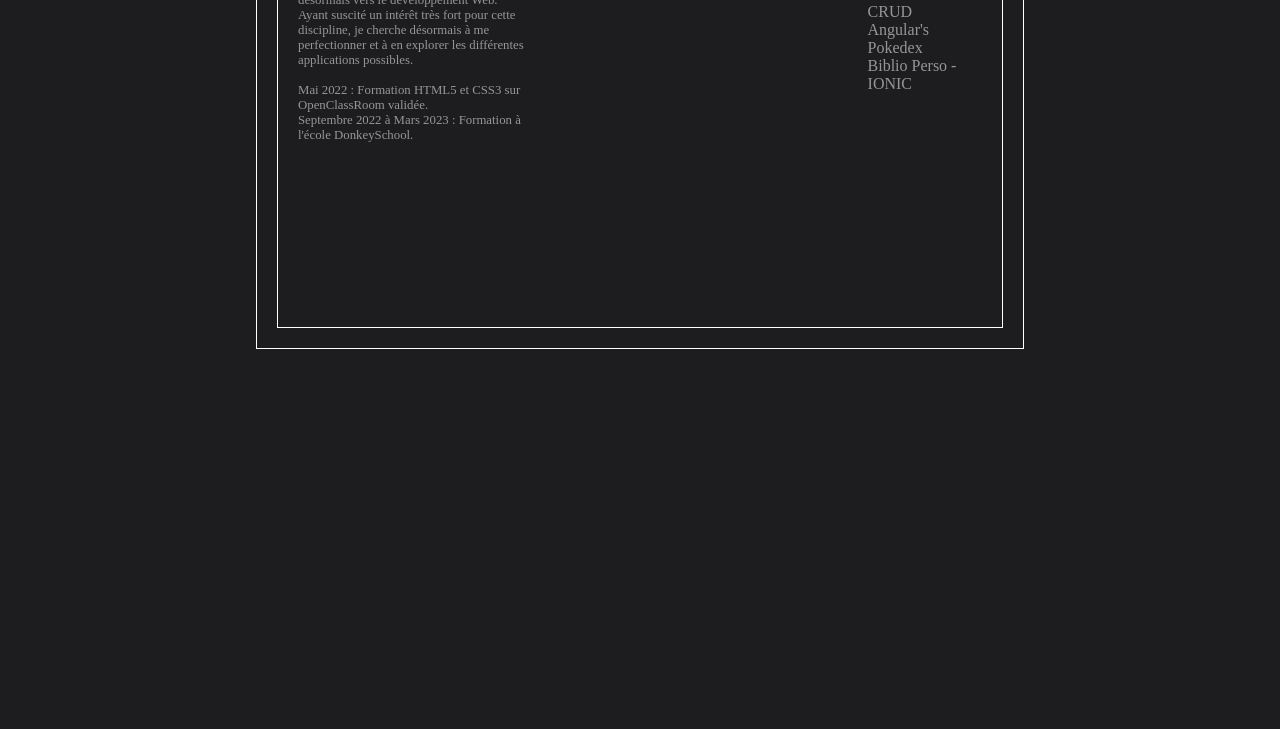
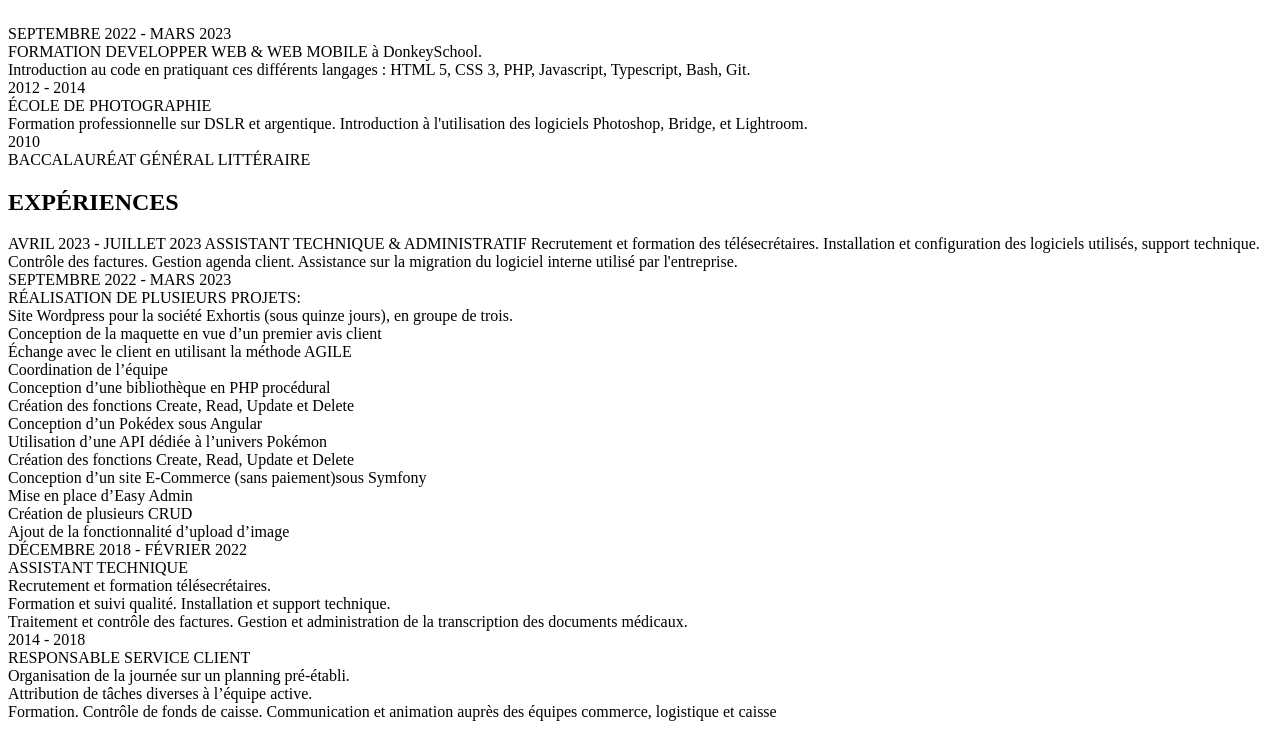
Before and after one commit to Orcrax/altportfolio, a plain HTML site: page mainalt.html in a window 1280 px wide. Shown: the part 291-1020 px from the top of the page. Before the commit the page ends 800 px from the top, so only its background shows below. Drawn offline with Linux system fonts and the light colour scheme.

Commit message:
new version

```diff
--- a/mainalt.css
+++ b/mainalt.css
@@ -1,111 +1,43 @@
-    @media screen and (max-width: 700px) {
-        html, body, div, span, applet, object, iframe, h1, h2, h3, h4, h5, h6, p, blockquote, pre, a, abbr, acronym, address, big, cite, code, del, dfn, em, img, ins, kbd, q, s, samp,small, strike, strong, sub, sup, tt, var,
-        b, u, i, center, dl, dt, dd, ol, ul, li, fieldset, form, label, legend, table, caption, tbody, tfoot, thead, tr, th, td, article, aside, canvas, details, embed, figure, figcaption, footer, header, hgroup,
-        menu, nav, output, ruby, section, summary, time, mark, audio, video {
+html, body, div, span, applet, object, iframe,
+h1, h2, h3, h4, h5, h6, p, blockquote, pre,
+a, abbr, acronym, address, big, cite, code,
+del, dfn, em, img, ins, kbd, q, s, samp,
+small, strike, strong, sub, sup, tt, var,
+b, u, i, center,
+dl, dt, dd, ol, ul, li,
+fieldset, form, label, legend,
+table, caption, tbody, tfoot, thead, tr, th, td,
+article, aside, canvas, details, embed,
+figure, figcaption, footer, header, hgroup,
+menu, nav, output, ruby, section, summary,
+time, mark, audio, video {
 	margin: 0;
 	padding: 0;
 	border: 0;
 	font-size: 100%;
 	font: inherit;
 	vertical-align: baseline;
-            color :#969696;
+}
+/* HTML5 display-role reset for older browsers */
+article, aside, details, figcaption, figure,
+footer, header, hgroup, menu, nav, section {
+	display: block;
 }
 body {
-            height: 100%;
-            display: flex;
-            align-items: center;
-            justify-content: center;
 	line-height: 1;
-            background-color: #1d1d20;
 }
 ol, ul {
 	list-style: none;
 }
-        .titles {
-            color :#969696;
-            font-size: 2em;
+blockquote, q {
+	quotes: none;
 }
-        .presentation p {
-            font-size: 0.8em;
+blockquote:before, blockquote:after,
+q:before, q:after {
+	content: '';
+	content: none;
 }
-        .presentation {
-            width: 40%;
-
+table {
+	border-collapse: collapse;
+	border-spacing: 0;
 }
-        #bodypage {
-            border: solid 1px white;
-            width: 100vw;
-            max-width: 1280px;
-            box-sizing: border-box;
-            margin-top: 0;
-            margin-bottom: 0;
-            display: flex;
-        }
-        .projects {
-            align-self: flex-end;
-        }
-}
-
-@media screen and (min-width: 701px) {
-    html, body, div, span, applet, object, iframe, h1, h2, h3, h4, h5, h6, p, blockquote, pre, a, abbr, acronym, address, big, cite, code, del, dfn, em, img, ins, kbd, q, s, samp, small, strike, strong, sub, sup, tt, var,
-    b, u, i, center, dl, dt, dd, ol, ul, li, fieldset, form, label, legend, table, caption, tbody, tfoot, thead, tr, th, td, article, aside, canvas, details, embed, figure, figcaption, footer, header, hgroup,
-    menu, nav, output, ruby, section, summary, time, mark, audio, video {
-	    margin: 0;
-	    padding: 0;
-	    border: 0;
-	    font-size: 100%;
-	    font: inherit;
-	    vertical-align: baseline;
-        color :#969696;
-    }
-    body {
-        display: flex;
-        justify-content: center;
-        align-items: center;
-        height: 100vh;
-        background-color: #1d1d20;
-    }
-    #bodypage {
-        display: flex;
-        border: solid 1px white;
-        box-sizing: border-box;
-        overflow: hidden;
-        height: 60vh;
-        width: 60vw;
-        padding: 20px;
-    }
-    .cardborder .card {
-        border: solid 1px white;
-        max-width: 1280px;
-        box-sizing: border-box;
-        margin-top: 0;
-        margin-bottom: 0;
-        padding: 20px;
-        display: flex;
-        position: relative;
-    }
-    .cardborder {
-        display: flex;
-        max-width: 60vw;
-        height: 100%;
-        box-sizing: border-box;
-    }
-
-    .projects {
-        align-self: flex-end;
-    }
-    ol, ul {
-	    list-style: none;
-    }
-    .titles {
-        color :#969696;
-        font-size: 2em;
-    }
-    .presentation p {
-        font-size: 0.8em;
-    }
-    .presentation {
-        width: 40%;
-    }
-
-}
--- a/mainalt.html
+++ b/mainalt.html
@@ -1,39 +1,74 @@
 <!DOCTYPE html>
 <html lang="fr-FR">
+<head>
+    <meta charset="UTF-8">
+    <meta name="viewport" content="width=device-width, initial-scale=1.0">
+    <title>Matthieu Rebaté</title>
+</head>
+<body>
+    <div>
+        <h1>Matthieu Rebaté</h1>
+        <h2>Développeur Fullstack Junior</h2>
 
-<head>
-    <meta charset="UTF-8" />
-    <title>REBATÉ Matthieu - Portfolio</title>
-    <link rel="shortcut icon" href="images/favicon.ico" type="image/x-icon">
-    <link rel="stylesheet" href="mainalt.css" />
-</head>
+        <p>Suite à une formation fullstack intensive auprès de l'école DonkeySchool, je suis actuellement à la recherche d'une première expérience professionnelle dans le milieu du développement web.</p>
 
-<body>
-    <div id="bodypage">
-        <div class="cardborder">
-            <div id="card" class="card">
-                <section id="about">
-                    <span class="titles">Bienvenue.</span>
-                    <div class="presentation">
-                        <p class="profil">Issu d'une formation hétéroclite passant des arts à la grande distribution,
-                            puis au
-                            secrétariat médical/juridique, je me tourne désormais vers le développement Web.<br />
-                            Ayant suscité un intérêt très fort pour cette discipline, je cherche désormais à me
-                            perfectionner et
-                            à en explorer les différentes applications possibles.<br /><br /></p>
-                        <p class="formation">Mai 2022 : Formation HTML5 et CSS3 sur OpenClassRoom validée.<br />
-                            Septembre 2022 à Mars 2023 : Formation à l'école DonkeySchool.</p>
-                    </div>
-                </section>
-                <section id="projects">
-                    <span class="titles">Mes projets :</span>
-                    <ul>
-                        <li>Homemade PHP CRUD</li>
-                        <li>Angular's Pokedex</li>
-                        <li>Biblio Perso - IONIC</li>
-                    </ul>
-                </section>
-            </div>
-        </div>
+        <span>À PROPOS</span>
+        <span>EXPÉRIENCES</span>
+        <span>PROJETS</span>
+
+        <p>C'est durant mon expérience professionnelle auprès de la société Exodial que j'ai pu expérimenter l'utilisation de certaines balises texte.
+        Depuis, un intérêt grandissant pour le développement web m'a conduit vers une formation qui m'a ouvert les portes à cet univers.
+            <br>
+        Aujourd'hui, je parfais ma formation en appliquant ce que j'ai pu apprendre sur différents projets personnels qu'il me sera possible de vous présenter ici.</p>
+    </div>
+    <div>
+        <h2>ÉTUDES</h2>
+
+        <div>SEPTEMBRE 2022 - MARS 2023<br>
+            FORMATION DEVELOPPER WEB & WEB MOBILE à DonkeySchool.<br>
+            Introduction au code en pratiquant ces différents langages : HTML 5, CSS 3, PHP, Javascript, Typescript, Bash, Git.</div>
+
+        <div>2012 - 2014<br>
+            ÉCOLE DE PHOTOGRAPHIE<br>
+            Formation professionnelle sur DSLR et argentique. Introduction à l'utilisation des logiciels Photoshop, Bridge, et Lightroom.</div>
+
+        <div>2010<br>
+            BACCALAURÉAT GÉNÉRAL LITTÉRAIRE</div>
+    </div>
+    <div>
+        <h2>EXPÉRIENCES</h2>
+
+        <div>AVRIL 2023 - JUILLET 2023
+            ASSISTANT TECHNIQUE & ADMINISTRATIF
+            Recrutement et formation des télésecrétaires. Installation et configuration des logiciels utilisés, support technique. Contrôle des factures. Gestion agenda client. Assistance sur la migration du logiciel interne utilisé par l'entreprise.</div>
+
+        <div>SEPTEMBRE 2022 - MARS 2023<br>
+            RÉALISATION DE PLUSIEURS PROJETS:<br>
+            Site Wordpress pour la société Exhortis (sous quinze jours), en groupe de trois.<br>
+                Conception de la maquette en vue d’un premier avis client<br>
+                Échange avec le client en utilisant la méthode AGILE<br>
+                Coordination de l’équipe<br>
+            Conception d’une bibliothèque en PHP procédural<br>
+                Création des fonctions Create, Read, Update et Delete<br>
+            Conception d’un Pokédex sous Angular<br>
+                Utilisation d’une API dédiée à l’univers Pokémon<br>
+                Création des fonctions Create, Read, Update et Delete<br>
+            Conception d’un site E-Commerce (sans paiement)sous Symfony<br>
+                Mise en place d’Easy Admin<br>
+                Création de plusieurs CRUD<br>
+                Ajout de la fonctionnalité d’upload d’image</div>
+
+        <div>DÉCEMBRE 2018 - FÉVRIER 2022<br>
+            ASSISTANT TECHNIQUE<br>
+            Recrutement et formation télésecrétaires.<br>
+            Formation et suivi qualité. Installation et support technique.<br>
+            Traitement et contrôle des factures. Gestion et administration de la transcription des documents médicaux.</div>
+
+        <div>2014 - 2018<br>
+            RESPONSABLE SERVICE CLIENT<br>
+            Organisation de la journée sur un planning pré-établi.<br>
+            Attribution de tâches diverses à l’équipe active.<br>
+            Formation. Contrôle de fonds de caisse. Communication et animation auprès des équipes commerce, logistique et caisse</div>
     </div>
 </body>
+</html>
```
Lines whose indentation alone changed are shown as unchanged.
